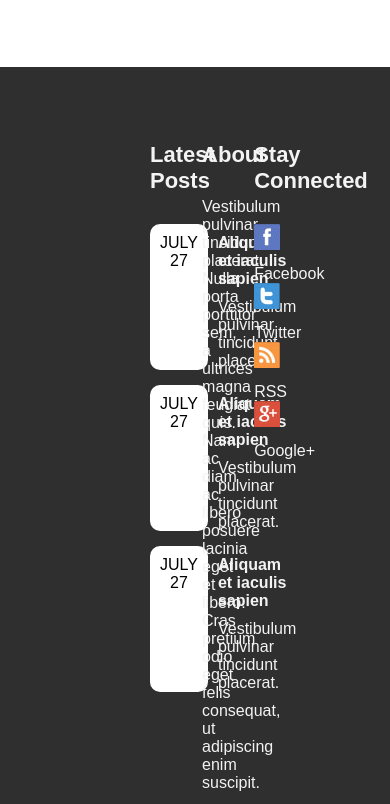
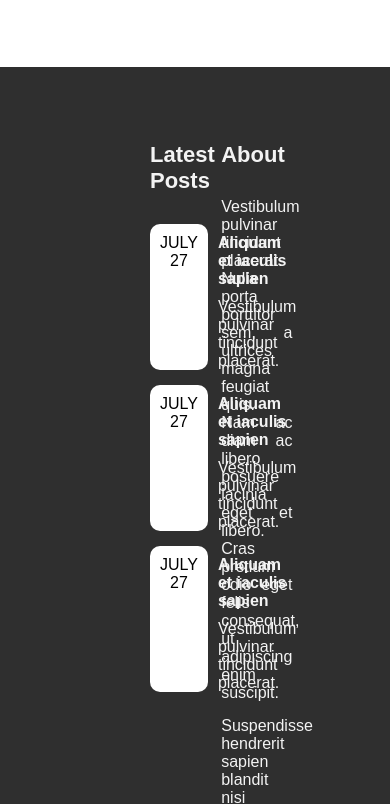
Before and after one commit to thanhtuan2909/PHP43_HoangThanhTuan_Day03_06092019, a plain HTML site: page Bai1/index.html in a window 390 px wide. Shown: the part 2073-2877 px from the top of the page. Drawn offline with Linux system fonts and the light colour scheme.

Commit message:
Bai 1 Day 3

```diff
--- a/Bai1/css/style.css
+++ b/Bai1/css/style.css
@@ -111,7 +111,7 @@ body {
 	color: #0e1d1f;
 }
 
-.col-xs-4 {
+.col-lg-4 {
 	padding-top: 25px;
 	float: left;
   	width: 33.33%;
@@ -191,13 +191,16 @@ body {
 .bottom-content {
 	padding-bottom: 15px;
 	text-align: justify;
-	padding-right: 60px;
 }
 
 .bottom-img-icon {
 	vertical-align: middle;
   	margin-right: 10px;
   	padding-bottom: 15px;
+}
+
+.tit-r, .bottom-content-icon {
+	padding-left: 100px;
 }
 
 /*FOOTER*/
--- a/Bai1/index.html
+++ b/Bai1/index.html
@@ -56,7 +56,7 @@
 						<div class="container">
 							<div class="main-top-title">This is a Heading</div>
 							<div class="row">
-								<div class="col-xs-4">
+								<div class="col-lg-4">
 									<div class="img-main-top a1"></div>
 									<p class="main-top-tit-p a1">
 										Aliquam et iaculis sapien
@@ -66,7 +66,7 @@
 									</p>
 									<button class="learn-more-button a1"><a href="">Learn More</a></button>
 								</div>
-								<div class="col-xs-4">
+								<div class="col-lg-4">
 									<div class="img-main-top a2"></div>
 									<p class="main-top-tit-p a2">
 										Aliquam et iaculis sapien
@@ -76,7 +76,7 @@
 									</p>
 									<button class="learn-more-button a2"><a href="">Learn More</a></button>
 								</div>
-								<div class="col-xs-4">
+								<div class="col-lg-4">
 									<div class="img-main-top a3"></div>
 									<p class="main-top-tit-p a3">
 										Aliquam et iaculis sapien
@@ -92,7 +92,7 @@
 					<div class="main-bottom-fluid">
 						<div class="container main-bottom">
 							<div class="row">
-								<div class="col-xs-4">
+								<div class="col-lg-4">
 									<div class="main-bottom-title">
 										Latest Posts
 									</div>
@@ -127,7 +127,7 @@
 		                                </div>
 									</div>
 								</div>
-								<div class="col-xs-4">
+								<div class="col-lg-4">
 									<div class="main-bottom-title">
 										About
 									</div>
@@ -140,8 +140,8 @@
 			                            </p>
 									</div>
 								</div>
-								<div class="col-xs-4 bottom-s">
-									<div class="main-bottom-title">
+								<div class="col-lg-4 bottom-s">
+									<div class="main-bottom-title tit-r">
 										Stay Connected
 									</div>
 									<div class="main-bot-content-right">
```
